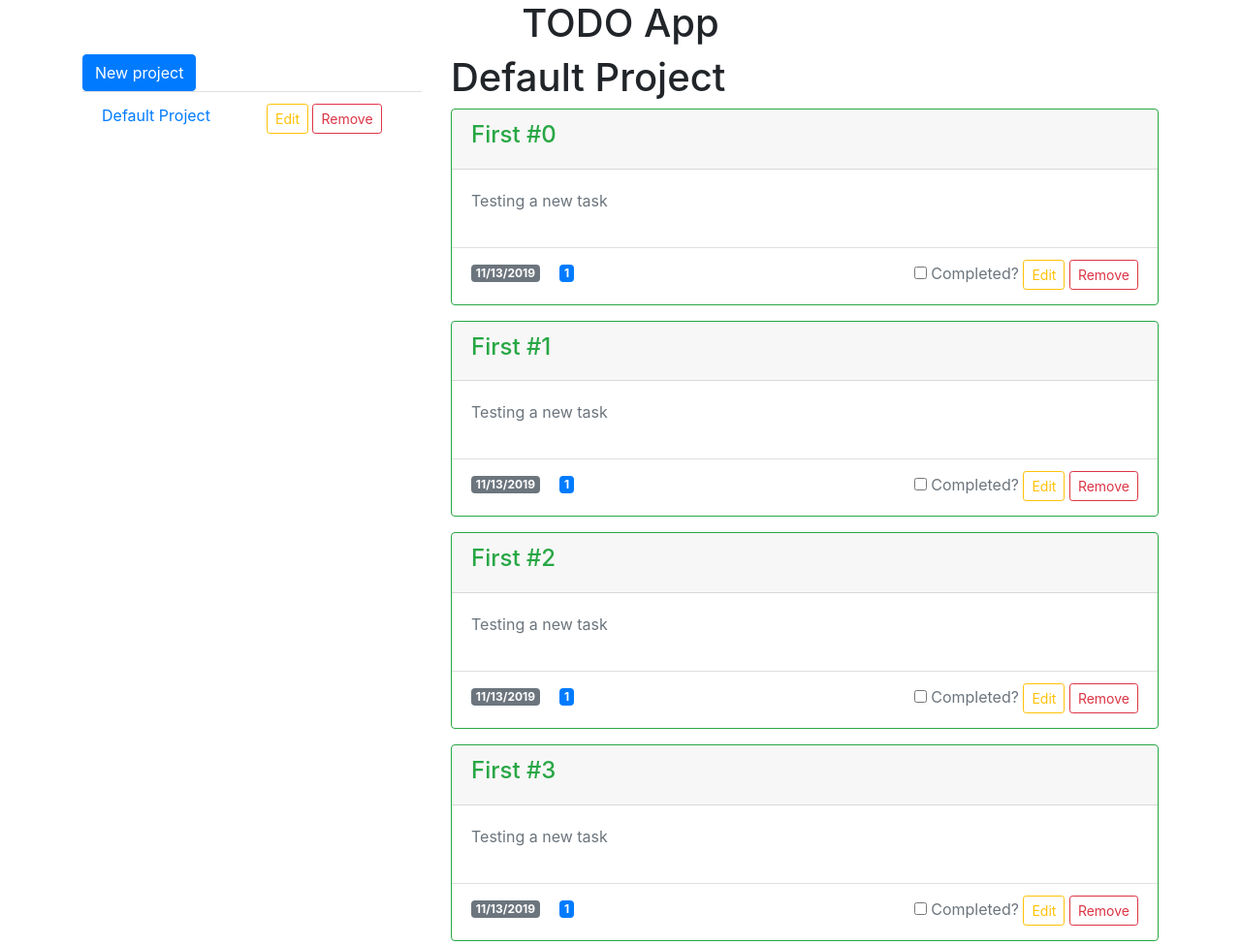
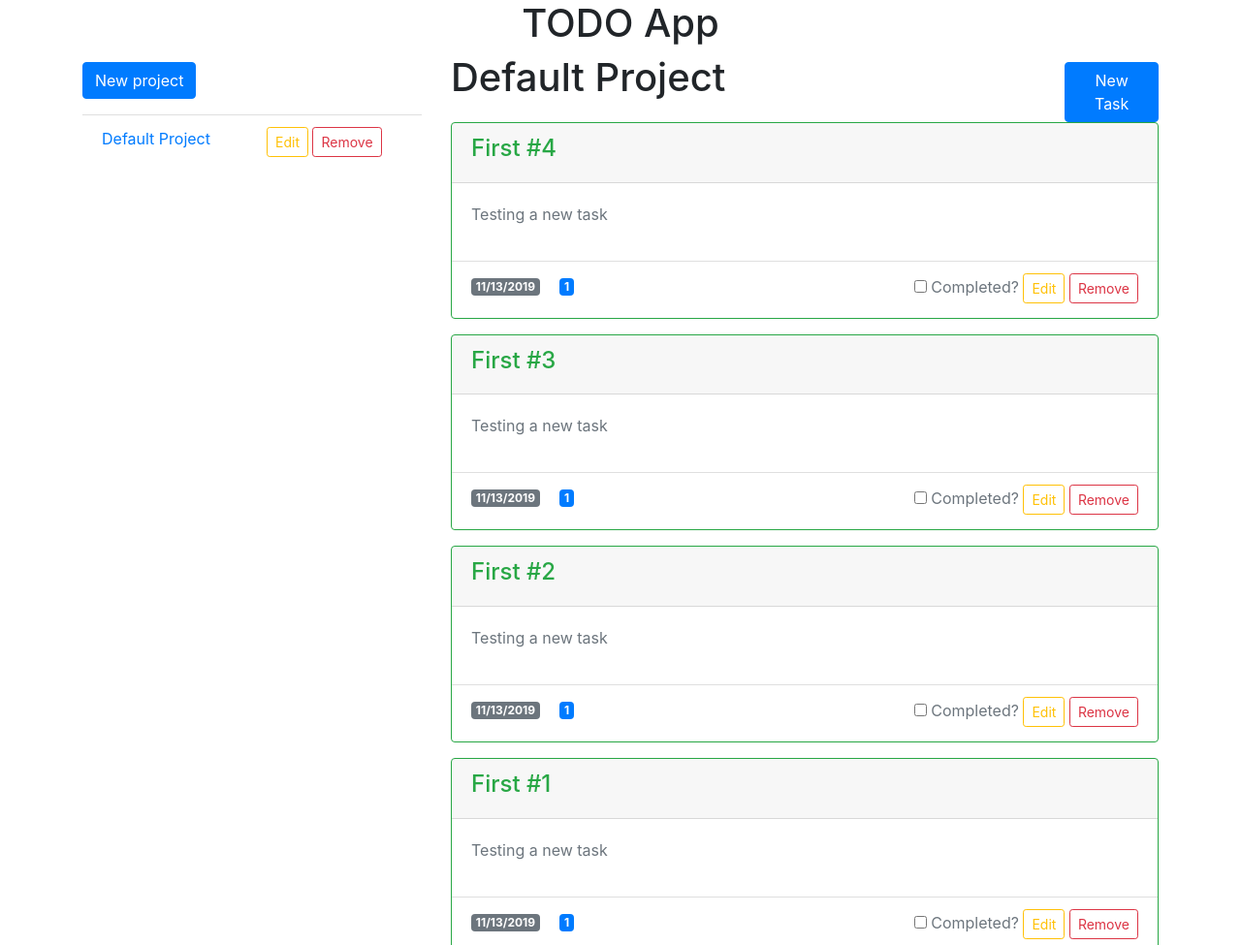
Before and after one commit to efrapp/todo-list, a website built with webpack: page dist/index.html in a window 1280 px wide. Shown: the top 975 px of the page at 97% size. Built offline with nearby package versions, Linux system fonts and the light colour scheme.

Commit message:
Add Bootstrap style to create todo form

```diff
--- a/src/index.js
+++ b/src/index.js
@@ -162,7 +162,7 @@ document.addEventListener('DOMContentLoaded', () => {
       const description = el.parentElement.querySelector('.todo-description-field').value;
       const dueDate = formatDueDate(el.parentElement.querySelector('.todo-due-date-field').value);
       const priority = el.parentElement.querySelector('.todo-priority-field').value;
-      const project = findProject(el.parentElement.parentElement.dataset.projectId);
+      const project = findProject(el.closest('div.modal-new-todo').parentElement.dataset.projectId);
       const todo = Todo({
         title, description, dueDate, priority, projectId: project.id,
       });
--- a/src/projectUI.js
+++ b/src/projectUI.js
@@ -56,7 +56,7 @@ ProjectUI.prototype.createTitleLink = function createTitleLink() {
 ProjectUI.prototype.addTodo = function addTodo(todo) {
   const projectsContainer = getContainer();
   this.findElement(projectsContainer.children)
-    .querySelector('.content').appendChild(todo.createView());
+    .querySelector('.content').prepend(todo.createView());
 };
 
 ProjectUI.prototype.removeTitleLink = function removeTitleLink() {
--- a/src/todo.js
+++ b/src/todo.js
@@ -44,8 +44,6 @@ const Todo = (state) => {
     id: id.next().value, title, description, dueDate, priority, completed, projectId,
   });
 
-  obj.createView();
-
   return obj;
 };
 
```
Also changed, not shown: dist/index.html, 1 other file.
